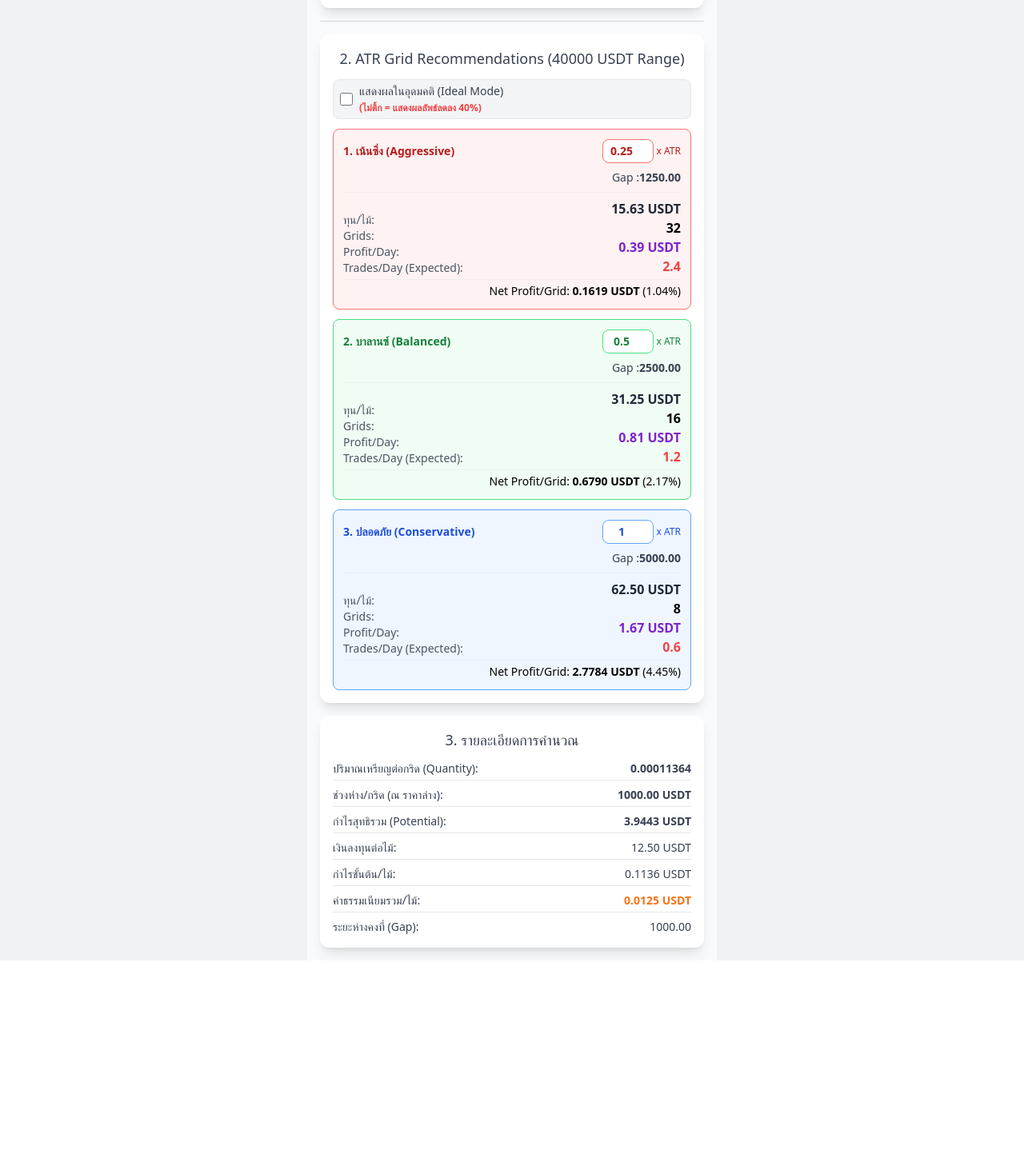
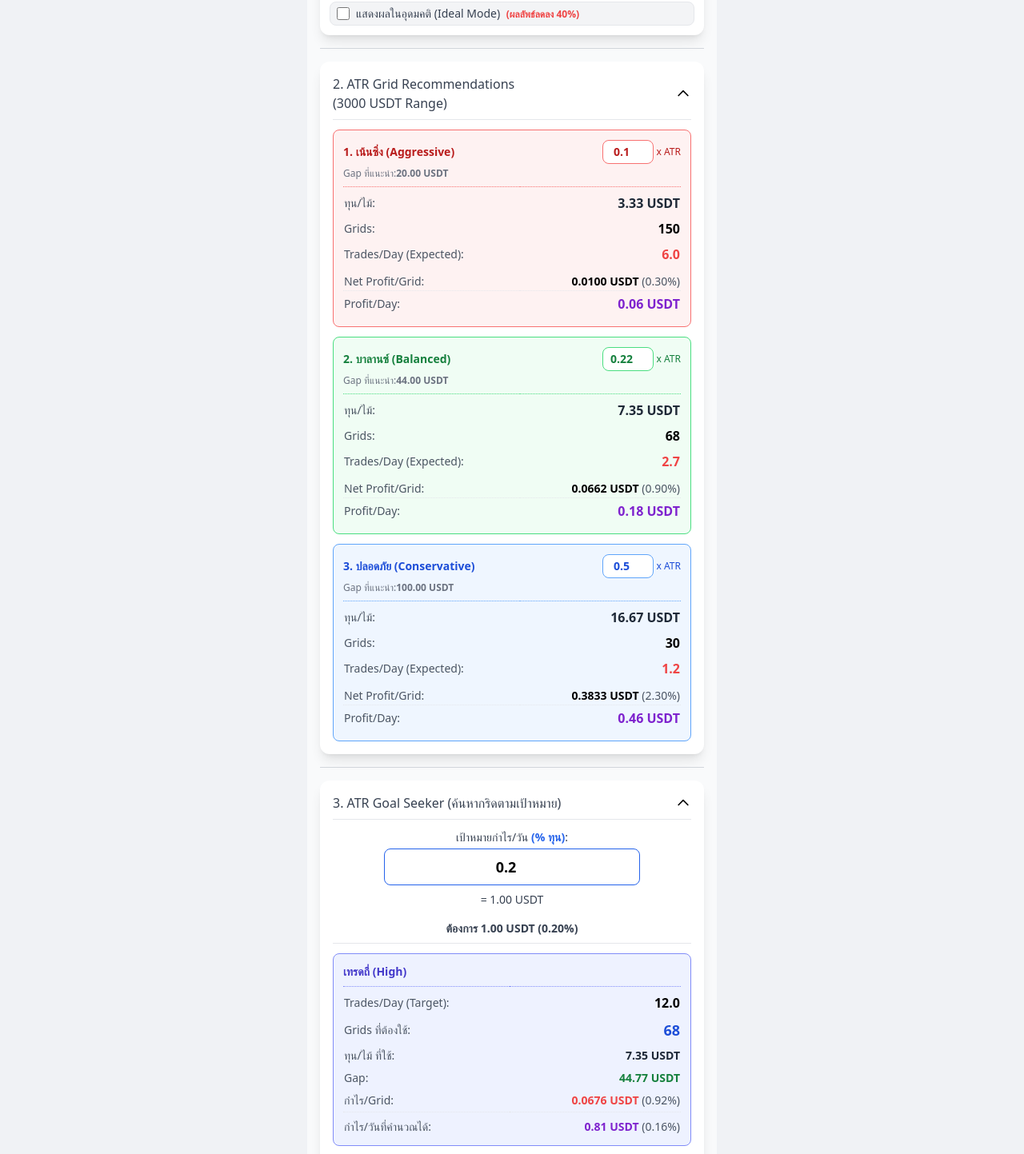
Before and after one commit to zneb076/grid-calc-app, a Vue app: page / in a window 1280 px wide. Shown: the part 667-2110 px from the top of the page at 80% size. Before the commit the page ends 1868 px from the top, so only its background shows below. Built offline with nearby package versions, Linux system fonts and the light colour scheme.

Commit message:
add ATR Calc with ATR Seeker

```diff
--- a/src/components/GridProfitCalculator.vue
+++ b/src/components/GridProfitCalculator.vue
@@ -13,21 +13,28 @@ const getInitialString = (key, defaultValue) => {
   return saved !== null ? saved : defaultValue;
 };
 
-// ค่าเริ่มต้น
+// ค่าเริ่มต้น (อิงจาก Input ล่าสุด)
 const gridType = ref(getInitialString("gridType", "Arithmetic"));
-const priceUpper = ref(getInitialValue("priceUpper", 130000));
-const priceLower = ref(getInitialValue("priceLower", 90000));
-const gridCount = ref(getInitialValue("gridCount", 40));
+const priceUpper = ref(getInitialValue("priceUpper", 5500));
+const priceLower = ref(getInitialValue("priceLower", 2500));
+const gridCount = ref(getInitialValue("gridCount", 50));
 const capital = ref(getInitialValue("capital", 500));
-const feeRate = ref(getInitialValue("feeRate", 0.0005));
-const currentPrice = ref(getInitialValue("currentPrice", 90000));
-const atrValue = ref(getInitialValue("atrValue", 5000));
+const feeRate = ref(getInitialValue("feeRate", 0.001));
+const currentPrice = ref(getInitialValue("currentPrice", 3800));
+const atrValue = ref(getInitialValue("atrValue", 200));
 const isIdealMode = ref(getInitialValue("isIdealMode", 0));
 
 // ATR Custom Factors
-const factorAggressive = ref(getInitialValue("factorAggressive", 0.25));
-const factorBalanced = ref(getInitialValue("factorBalanced", 0.5));
-const factorConservative = ref(getInitialValue("factorConservative", 1.0));
+const factorAggressive = ref(getInitialValue("factorAggressive", 0.1));
+const factorBalanced = ref(getInitialValue("factorBalanced", 0.22));
+const factorConservative = ref(getInitialValue("factorConservative", 0.5));
+
+// Goal Seeker Input (Percent Focus)
+const dailyGoalPct = ref(getInitialValue("dailyGoalPct", 0.2));
+
+// สถานะ Collapsible
+const isATRRecsOpen = ref(true);
+const isGoalSeekerOpen = ref(true);
 
 // ---------------------------------
 // 2. Watcher สำหรับบันทึกค่าลง Local Storage
@@ -42,14 +49,14 @@ watchEffect(() => {
   localStorage.setItem("currentPrice", currentPrice.value);
   localStorage.setItem("atrValue", atrValue.value);
   localStorage.setItem("isIdealMode", isIdealMode.value);
-  // บันทึก Custom Factors
   localStorage.setItem("factorAggressive", factorAggressive.value);
   localStorage.setItem("factorBalanced", factorBalanced.value);
   localStorage.setItem("factorConservative", factorConservative.value);
+  localStorage.setItem("dailyGoalPct", dailyGoalPct.value);
 });
 
 // ---------------------------------
-// 2.5 Helper Functions สำหรับจัดการ Factor ใน Template (NEW FIX)
+// 2.5 Helper Functions และ Computed Goal USDT
 // ---------------------------------
 
 const getFactorRef = (type) => {
@@ -62,11 +69,16 @@ const getFactorRef = (type) => {
 const updateFactor = (type, value) => {
   const factorRef = getFactorRef(type);
   const numValue = Number(value);
-  // ตรวจสอบความถูกต้องของตัวเลข
   if (!isNaN(numValue) && numValue >= 0.01) {
     factorRef.value = numValue;
   }
 };
+
+const dailyGoalUSDT = computed(() => {
+  const capitalValue = capital.value;
+  const goalPct = dailyGoalPct.value;
+  return (capitalValue * goalPct) / 100;
+});
 
 // ---------------------------------
 // 3. Computed Properties หลัก (Logic การคำนวณ)
@@ -182,12 +194,7 @@ const RISK_ADJUSTMENT_FACTOR = 0.6;
 const calculateAtrGrid = (recommendedGap) => {
   const range = priceUpper.value - priceLower.value;
 
-  if (
-    recommendedGap <= 0 ||
-    range <= 0 ||
-    capital.value <= 0 ||
-    gridCount.value <= 0
-  ) {
+  if (recommendedGap <= 0 || range <= 0 || capital.value <= 0) {
     return {
       grids: 0,
       netProfit: 0,
@@ -201,7 +208,7 @@ const calculateAtrGrid = (recommendedGap) => {
 
   const recommendedGrids = Math.floor(range / recommendedGap);
 
-  if (recommendedGrids === 0) {
+  if (recommendedGrids <= 0) {
     return {
       grids: 0,
       netProfit: 0,
@@ -222,10 +229,12 @@ const calculateAtrGrid = (recommendedGap) => {
   const grossProfit = qty * recommendedGap;
   const totalFee = 2 * (qty * priceAvgValue) * fee;
   const netProfit = grossProfit - totalFee;
-  const netProfitPct = (netProfit / inv) * 100;
+  const netProfitPct = inv > 0 ? (netProfit / inv) * 100 : 0;
 
-  const profitPerDayIdeal = netProfit * (atrValue.value / recommendedGap);
-  const expectedTradesIdeal = atrValue.value / recommendedGap;
+  const atr = atrValue.value;
+
+  const profitPerDayIdeal = netProfit * (atr / recommendedGap);
+  const expectedTradesIdeal = atr / recommendedGap;
 
   const adjustmentFactor = isIdealMode.value ? 1.0 : RISK_ADJUSTMENT_FACTOR;
 
@@ -246,7 +255,6 @@ const calculateAtrGrid = (recommendedGap) => {
 const atrRecommendations = computed(() => {
   if (atrValue.value <= 0 || priceUpper.value <= priceLower.value) return {};
 
-  // ใช้ค่าจาก Custom Factors ที่ผู้ใช้กรอก
   const factors = {
     Aggressive: factorAggressive.value,
     Balanced: factorBalanced.value,
@@ -255,10 +263,92 @@ const atrRecommendations = computed(() => {
 
   const results = {};
   for (const [key, factor] of Object.entries(factors)) {
-    const validFactor = factor > 0 ? factor : 0.01; // ป้องกัน Factor เป็น 0
+    const validFactor = factor > 0 ? factor : 0.01;
     const recommendedGap = atrValue.value * validFactor;
     const result = calculateAtrGrid(recommendedGap);
     results[key] = result;
+  }
+
+  return results;
+});
+
+// ---------------------------------
+// 5. Logic ATR Goal Seeker (แก้ไขสมการ)
+// ---------------------------------
+
+const goalSeekerResults = computed(() => {
+  const goalUSDT = dailyGoalUSDT.value;
+  const capitalValue = capital.value;
+  const atr = atrValue.value;
+  const fee = feeRate.value;
+  const range = priceUpper.value - priceLower.value;
+  const priceAvgValue = priceAverage.value;
+
+  if (goalUSDT <= 0 || capitalValue <= 0 || atr <= 0 || range <= 0) {
+    return [];
+  }
+
+  const gapFactors = [0.1, 0.22, 0.5];
+  const results = [];
+  const adjustmentFactor = isIdealMode.value ? 1.0 : RISK_ADJUSTMENT_FACTOR;
+
+  for (const factor of gapFactors) {
+    const tradesPerDayIdeal = (1 / factor) * (atr / 100);
+    const tradesPerDayAdjusted = tradesPerDayIdeal * adjustmentFactor;
+    if (tradesPerDayAdjusted <= 0) continue;
+
+    const netProfitReq = goalUSDT / tradesPerDayAdjusted;
+    const grossProfitReq = netProfitReq / (1 - fee * 2);
+    if (grossProfitReq <= 0) continue;
+
+    const requiredGapSquared =
+      (grossProfitReq * priceAvgValue * range) / capitalValue;
+    if (requiredGapSquared <= 0) continue;
+    const requiredGap = Math.sqrt(requiredGapSquared);
+
+    if (requiredGap <= 0) continue;
+
+    const requiredGrids = Math.ceil(range / requiredGap);
+    if (requiredGrids < 1) continue;
+
+    const finalInvPerGrid = capitalValue / requiredGrids;
+    const finalQty = finalInvPerGrid / priceAvgValue;
+    const finalGrossProfit = finalQty * requiredGap;
+    const finalFee = 2 * (finalQty * priceAvgValue) * fee;
+    const finalNetProfit = finalGrossProfit - finalFee;
+    const finalNetProfitPct =
+      finalInvPerGrid > 0 ? (finalNetProfit / finalInvPerGrid) * 100 : 0;
+
+    // ========================================================
+    // START: โค้ดส่วนที่เพิ่มเข้ามา
+    // ========================================================
+    const calculatedDailyProfitUSDT = finalNetProfit * tradesPerDayAdjusted;
+    const calculatedDailyProfitPct =
+      (calculatedDailyProfitUSDT / capitalValue) * 100;
+    // ========================================================
+    // END: โค้ดส่วนที่เพิ่มเข้ามา
+    // ========================================================
+
+    results.push({
+      label:
+        factor === 0.5
+          ? "เทรดน้อย (Low)"
+          : factor === 0.22
+          ? "มาตรฐาน (Normal)"
+          : "เทรดถี่ (High)",
+      tradesPerDay: tradesPerDayAdjusted,
+      requiredGap: requiredGap,
+      requiredGrids: requiredGrids,
+      finalInvPerGrid: finalInvPerGrid,
+      finalNetProfit: finalNetProfit,
+      finalNetProfitPct: finalNetProfitPct,
+      tradesPerDayIdeal: tradesPerDayIdeal,
+      // เพิ่มค่าที่คำนวณใหม่เข้าไปใน object
+      calculatedDailyProfitUSDT: calculatedDailyProfitUSDT,
+      calculatedDailyProfitPct: calculatedDailyProfitPct,
+      debug_NP_Req: netProfitReq,
+      debug_GP_Req: grossProfitReq,
+    });
   }
 
   return results;
@@ -332,7 +422,7 @@ const atrRecommendations = computed(() => {
     <hr class="border-gray-300 my-4" />
 
     <div class="input-section bg-white p-3 rounded-xl shadow-lg">
-      <h3 class="text-lg font-medium text-center text-gray-700 mb-3">
+      <h3 class="font-medium text-center text-gray-700 mb-3">
         1. Input Parameters ({{ gridType }} Grid)
       </h3>
 
@@ -450,19 +540,9 @@ const atrRecommendations = computed(() => {
           class="w-full p-2 border border-gray-300 rounded-lg text-sm font-bold focus:ring-purple-500 focus:border-purple-500"
         />
       </div>
-    </div>
-
-    <hr class="border-gray-300 my-4" />
 
       <div
-      class="result-box detail-result bg-white p-4 rounded-xl shadow-lg mb-4"
-    >
-      <h3 class="text-lg font-medium text-center text-gray-700 mb-3">
-        2. ATR Grid Recommendations ({{ priceUpper - priceLower }} USDT Range)
-      </h3>
-
-      <div
-        class="flex items-center mt-2 mb-3 px-2 py-1 bg-gray-100 rounded-lg border border-gray-200"
+        class="flex items-center mt-2 px-2 py-1 bg-gray-100 rounded-lg border border-gray-200"
       >
         <input
           id="idealMode"
@@ -478,12 +558,49 @@ const atrRecommendations = computed(() => {
           <span
             v-if="!isIdealMode"
             class="text-xs text-red-500 ml-1 font-semibold"
-            ><br />(ไม่ติ้ก = แสดงผลลัพธ์ลดลง 40%)</span
+            >(ผลลัพธ์ลดลง 40%)</span
           >
         </label>
       </div>
+    </div>
 
-      <div v-if="atrValue > 0 && priceUpper > priceLower" class="space-y-3">
+    <hr class="border-gray-300 my-4" />
+
+    <div
+      class="result-box detail-result bg-white p-4 rounded-xl shadow-lg mb-4"
+    >
+      <div
+        @click="isATRRecsOpen = !isATRRecsOpen"
+        class="flex justify-between items-center cursor-pointer pb-2 border-b border-gray-200"
+      >
+        <h3 class="font-medium text-gray-700">
+          2. ATR Grid Recommendations <br />({{
+            (priceUpper - priceLower).toFixed(0)
+          }}
+          USDT Range)
+        </h3>
+        <svg
+          class="w-5 h-5 transition-transform duration-300"
+          :class="{ 'rotate-180': isATRRecsOpen }"
+          fill="none"
+          stroke="currentColor"
+          viewBox="0 0 24 24"
+          xmlns="http://www.w3.org/2000/svg"
+        >
+          <path
+            stroke-linecap="round"
+            stroke-linejoin="round"
+            stroke-width="2"
+            d="M19 9l-7 7-7-7"
+          ></path>
+        </svg>
+      </div>
+
+      <div v-show="isATRRecsOpen">
+        <div
+          v-if="atrValue > 0 && priceUpper > priceLower"
+          class="space-y-3 pt-3"
+        >
           <div
             v-for="(result, type) in atrRecommendations"
             :key="type"
@@ -514,7 +631,8 @@ const atrRecommendations = computed(() => {
                   class="w-16 p-1 border rounded-lg text-sm text-center font-bold"
                   :class="{
                     'border-red-400 focus:ring-red-500': type === 'Aggressive',
-                  'border-green-400 focus:ring-green-500': type === 'Balanced',
+                    'border-green-400 focus:ring-green-500':
+                      type === 'Balanced',
                     'border-blue-400 focus:ring-blue-500':
                       type === 'Conservative',
                   }"
@@ -523,61 +641,200 @@ const atrRecommendations = computed(() => {
               </span>
             </p>
 
-          <div class="text-sm text-gray-700 mb-2 mt-2 text-right">
-            <span class="font-medium">Gap :</span>
-            <span class="font-semibold">{{
-              result.recommendedGap.toFixed(2)
-            }}</span>
+            <div class="text-xs text-gray-500 mb-2 mt-1">
+              <span class="font-medium">Gap ที่แนะนำ:</span>
+              <span class="font-semibold"
+                >{{ result.recommendedGap.toFixed(2) }} USDT</span
+              >
             </div>
 
-          <div
-            class="flex justify-between items-end border-t border-dotted pt-2"
+            <table class="w-full text-sm mt-2 border-t border-dotted">
+              <tbody>
+                <tr>
+                  <td class="pt-2 pb-1 text-gray-600">ทุน/ไม้:</td>
+                  <td
+                    class="pt-2 pb-1 text-right font-bold text-base text-gray-800"
                   >
-            <div class="text-gray-600 text-sm">
-              <p class="font-medium">ทุน/ไม้:</p>
-              <p class="font-medium">Grids:</p>
-              <p class="font-medium">Profit/Day:</p>
-              <p class="font-medium">Trades/Day (Expected):</p>
-            </div>
-            <div class="text-right text-sm">
-              <p class="font-bold text-base text-gray-800">
                     {{ result.investmentPerGrid.toFixed(2) }} USDT
-              </p>
-              <p class="font-bold text-base">{{ result.grids }}</p>
-              <p class="font-bold text-base text-purple-700">
-                {{ result.profitPerDay.toFixed(2) }} USDT
-              </p>
-              <p
-                class="font-bold text-base"
+                  </td>
+                </tr>
+                <tr>
+                  <td class="py-1 text-gray-600">Grids:</td>
+                  <td class="py-1 text-right font-bold text-base">
+                    {{ result.grids }}
+                  </td>
+                </tr>
+                <tr>
+                  <td class="py-1 text-gray-600">Trades/Day (Expected):</td>
+                  <td
+                    class="py-1 text-right font-bold text-base"
                     :class="{
                       'text-red-500': !isIdealMode,
                       'text-green-600': isIdealMode,
                     }"
                   >
                     {{ result.expectedTrades.toFixed(1) }}
-              </p>
-            </div>
-          </div>
-
-          <div class="text-right mt-1 pt-1 border-t border-dotted">
-            <p class="text-sm">
-              Net Profit/Grid:
-              <span class="font-bold"
-                >{{ result.netProfit.toFixed(4) }} USDT</span
+                  </td>
+                </tr>
+                <tr>
+                  <td class="pt-2 text-gray-600">Net Profit/Grid:</td>
+                  <td class="pt-2 text-right font-bold">
+                    {{ result.netProfit.toFixed(4) }} USDT
+                    <span class="text-gray-600 font-normal"
+                      >({{ result.netProfitPct.toFixed(2) }}%)</span
                     >
-              ({{ result.netProfitPct.toFixed(2) }}%)
-            </p>
-          </div>
+                  </td>
+                </tr>
+                <tr class="border-t border-dotted">
+                  <td class="py-1 text-gray-600">Profit/Day:</td>
+                  <td
+                    class="py-1 text-right font-bold text-base text-purple-700"
+                  >
+                    {{ result.profitPerDay.toFixed(2) }} USDT
+                  </td>
+                </tr>
+              </tbody>
+            </table>
           </div>
         </div>
         <div v-else class="text-center text-gray-500 py-4 text-sm">
           โปรดกรอก ATR และกำหนดช่วงราคาเพื่อดูคำแนะนำ
         </div>
       </div>
+    </div>
+
+    <hr class="border-gray-300 my-4" />
+
+    <div
+      class="result-box detail-result bg-white p-4 rounded-xl shadow-lg mb-4"
+    >
+      <div
+        @click="isGoalSeekerOpen = !isGoalSeekerOpen"
+        class="flex justify-between items-center cursor-pointer pb-2 border-b border-gray-200"
+      >
+        <h3 class="font-medium text-gray-700">
+          3. ATR Goal Seeker (ค้นหากริดตามเป้าหมาย)
+        </h3>
+        <svg
+          class="w-5 h-5 transition-transform duration-300"
+          :class="{ 'rotate-180': isGoalSeekerOpen }"
+          fill="none"
+          stroke="currentColor"
+          viewBox="0 0 24 24"
+          xmlns="http://www.w3.org/2000/svg"
+        >
+          <path
+            stroke-linecap="round"
+            stroke-linejoin="round"
+            stroke-width="2"
+            d="M19 9l-7 7-7-7"
+          ></path>
+        </svg>
+      </div>
+
+      <div v-show="isGoalSeekerOpen">
+        <div class="space-y-3 pt-3">
+          <div class="flex flex-col items-center">
+            <div class="input-group w-full max-w-xs mb-2">
+              <label
+                for="dailyGoalPct"
+                class="block text-sm font-medium text-gray-700 mb-1 text-center"
+              >
+                เป้าหมายกำไร/วัน
+                <span class="text-blue-600 font-semibold">(% ทุน)</span>:
+              </label>
+              <input
+                id="dailyGoalPct"
+                type="number"
+                v-model.number="dailyGoalPct"
+                min="0.01"
+                step="0.01"
+                class="w-full p-2 border border-blue-600 rounded-lg text-lg text-center focus:ring-blue-500 focus:border-blue-500 font-bold"
+              />
+            </div>
+            <p class="text-sm text-gray-700 font-medium">
+              = {{ dailyGoalUSDT.toFixed(2) }} USDT
+            </p>
+          </div>
+        </div>
+
+        <div v-if="goalSeekerResults.length > 0" class="space-y-3 mt-4">
+          <p
+            class="text-sm text-center text-gray-700 font-semibold border-b pb-2"
+          >
+            ต้องการ {{ dailyGoalUSDT.toFixed(2) }} USDT ({{
+              dailyGoalPct.toFixed(2)
+            }}%)
+          </p>
+
+          <div
+            v-for="(result, index) in goalSeekerResults"
+            :key="index"
+            class="border rounded-lg p-3 bg-indigo-50 border-indigo-400"
+          >
+            <p class="font-bold text-sm text-indigo-700 mb-2">
+              {{ result.label }}
+            </p>
+
+            <table class="w-full text-sm mt-2 border-t border-dotted">
+              <tbody>
+                <tr>
+                  <td class="pt-2 pb-1 text-gray-600">Trades/Day (Target):</td>
+                  <td class="pt-2 pb-1 text-right font-bold text-base">
+                    {{ result.tradesPerDay.toFixed(1) }}
+                  </td>
+                </tr>
+                <tr>
+                  <td class="py-1 text-gray-600">Grids ที่ต้องใช้:</td>
+                  <td class="py-1 text-right font-bold text-lg text-blue-700">
+                    {{ result.requiredGrids }}
+                  </td>
+                </tr>
+                <tr>
+                  <td class="py-1 text-gray-600">ทุน/ไม้ ที่ใช้:</td>
+                  <td class="py-1 text-right font-bold text-gray-800">
+                    {{ result.finalInvPerGrid.toFixed(2) }} USDT
+                  </td>
+                </tr>
+                <tr>
+                  <td class="py-1 text-gray-600">Gap:</td>
+                  <td class="py-1 text-right font-bold text-green-700">
+                    {{ result.requiredGap.toFixed(2) }} USDT
+                  </td>
+                </tr>
+                <tr>
+                  <td class="py-1 text-gray-600">กำไร/Grid:</td>
+                  <td class="py-1 text-right font-bold text-red-500">
+                    {{ result.finalNetProfit.toFixed(4) }} USDT
+                    <span class="text-gray-600 font-normal"
+                      >({{ result.finalNetProfitPct.toFixed(2) }}%)</span
+                    >
+                  </td>
+                </tr>
+                <tr class="border-t border-dotted">
+                  <td class="pt-2 text-gray-600">กำไร/วันที่คำนวณได้:</td>
+                  <td class="pt-2 text-right font-bold text-purple-700">
+                    {{ result.calculatedDailyProfitUSDT.toFixed(2) }} USDT
+                    <span class="text-gray-600 font-normal"
+                      >({{ result.calculatedDailyProfitPct.toFixed(2) }}%)</span
+                    >
+                  </td>
+                </tr>
+              </tbody>
+            </table>
+          </div>
+        </div>
+        <div v-else class="text-center text-gray-500 py-4 text-sm">
+          โปรดตรวจสอบ ATR, เงินทุน, และเป้าหมายกำไรรายวัน
+        </div>
+      </div>
+    </div>
+
+    <hr class="border-gray-300 my-4" />
 
     <div class="result-box detail-result bg-white p-4 rounded-xl shadow-lg">
       <h3 class="text-lg font-medium text-center text-gray-700 mb-3">
-        3. รายละเอียดการคำนวณ
+        4. รายละเอียดการคำนวณ
       </h3>
 
       <div class="space-y-2 text-sm text-gray-700">
```
Lines whose indentation alone changed are shown as unchanged.
